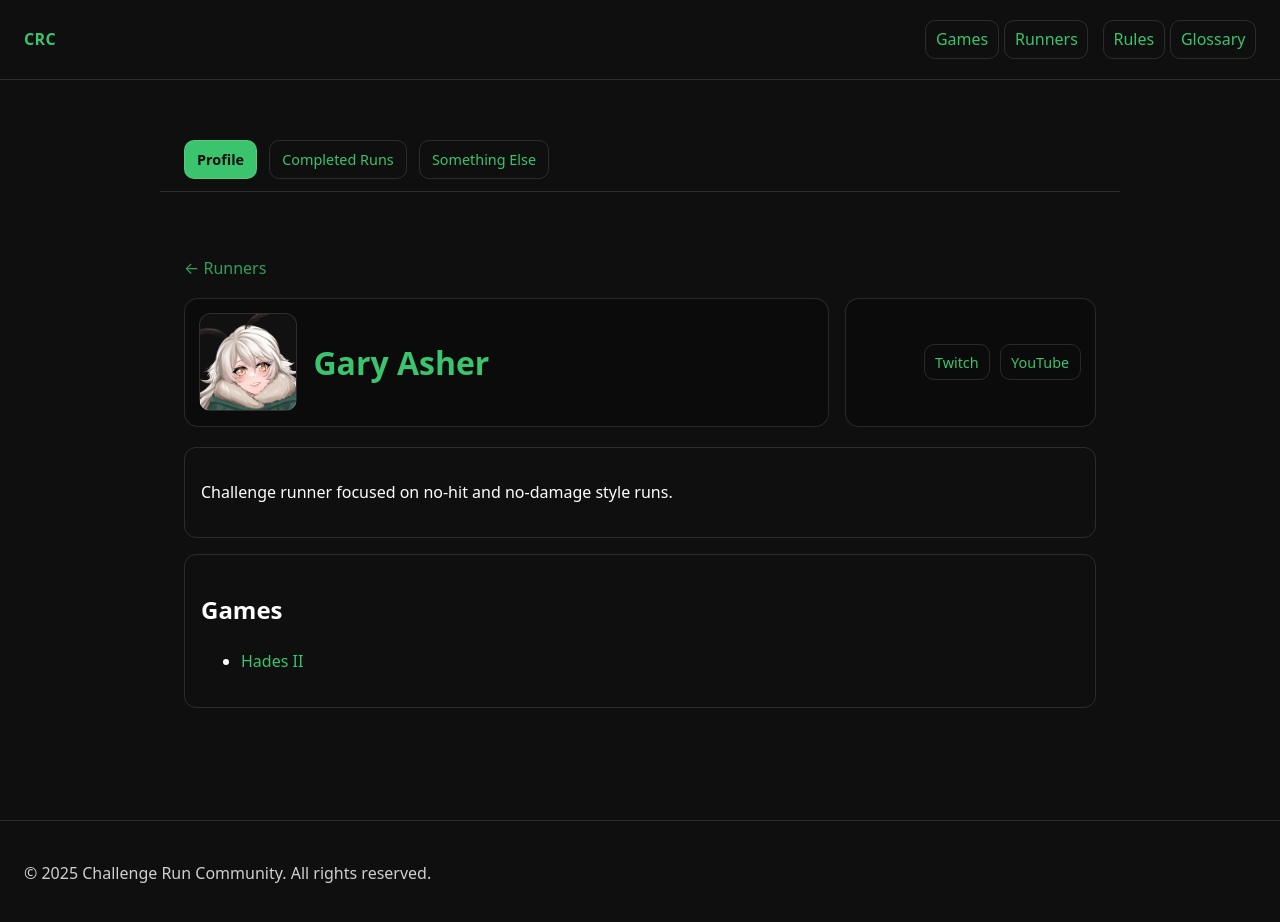
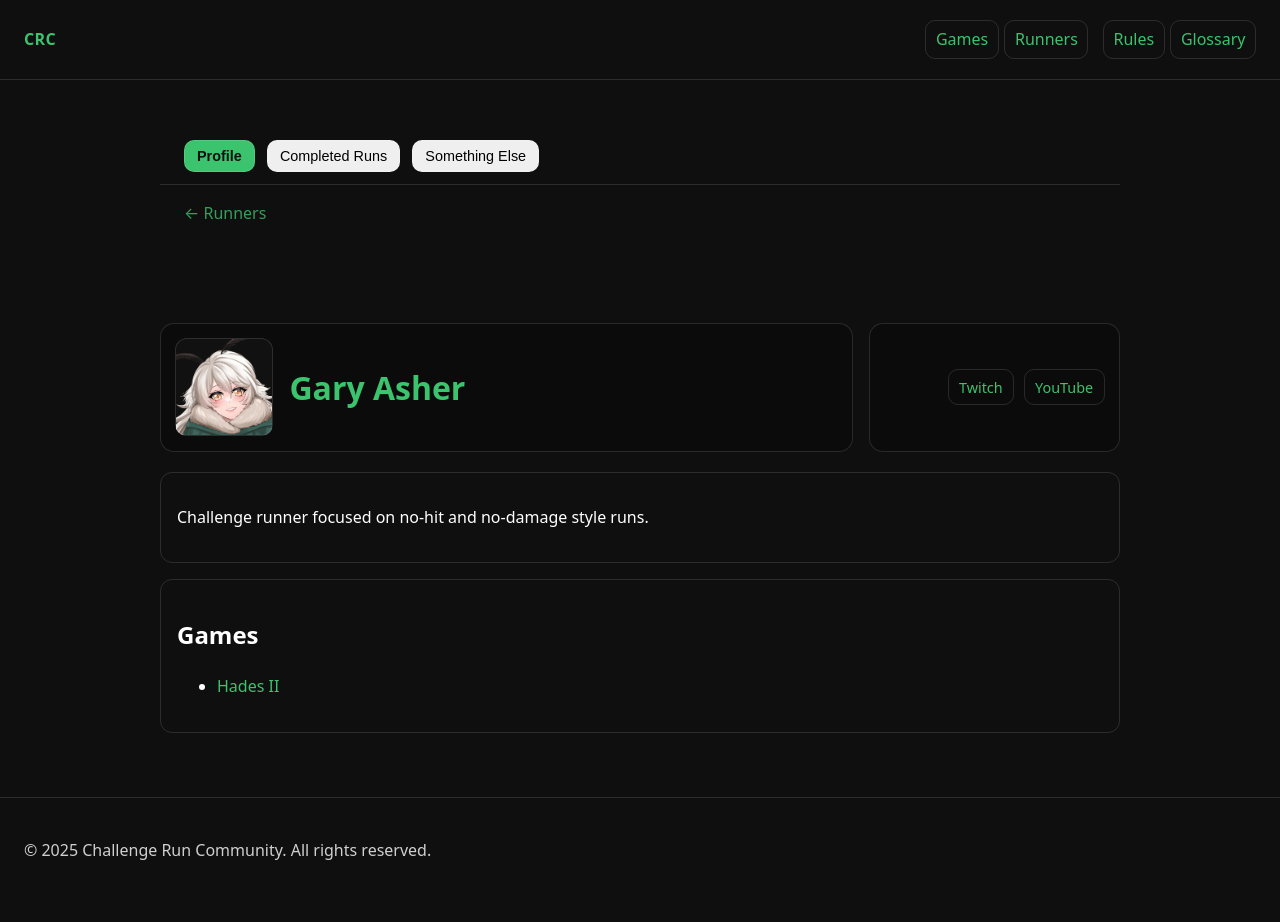
Before and after one commit to GaryAsher/challenge-run-site, a Jekyll site: the page built from _runners/gary-asher.md, in a window 1280 px wide and 927 px high. Shown: the top 922 px of the window. Built offline with Jekyll 4.4.1, drawn with Linux system fonts in a browser that asks for light colours.

Commit message:
Update runner.html

```diff
--- a/_layouts/runner.html
+++ b/_layouts/runner.html
@@ -3,13 +3,18 @@
 ---
 
 <nav class="runner-tabs">
-  <a href="{{ page.url }}" class="tab active">Profile</a>
-  <a href="{{ page.url }}#runs" class="tab">Completed Runs</a>
-  <a href="{{ page.url }}#other" class="tab">Something Else</a>
+  <button class="tab active" data-tab="profile" type="button">Profile</button>
+  <button class="tab" data-tab="runs" type="button">Completed Runs</button>
+  <button class="tab" data-tab="other" type="button">Something Else</button>
 </nav>
 
+<p class="muted" style="margin: 1rem 1.5rem 0 1.5rem;">
+  <a href="{{ '/runners/' | relative_url }}">← Runners</a>
+</p>
+
 <div class="container">
-  <p class="muted"><a href="{{ '/runners/' | relative_url }}">← Runners</a></p>
+  <!-- tab panels go here -->
+</div>
 
   <div class="runner-top">
     <div class="runner-left">
```
